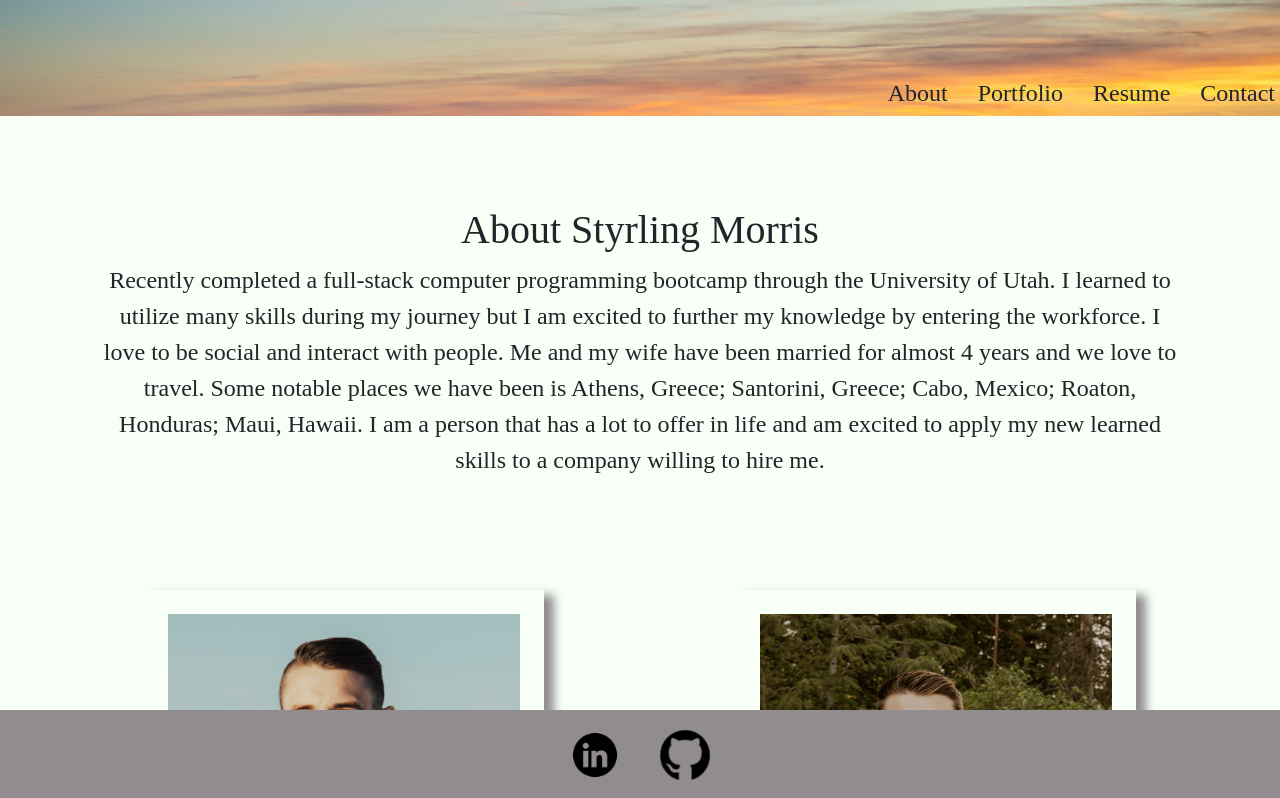
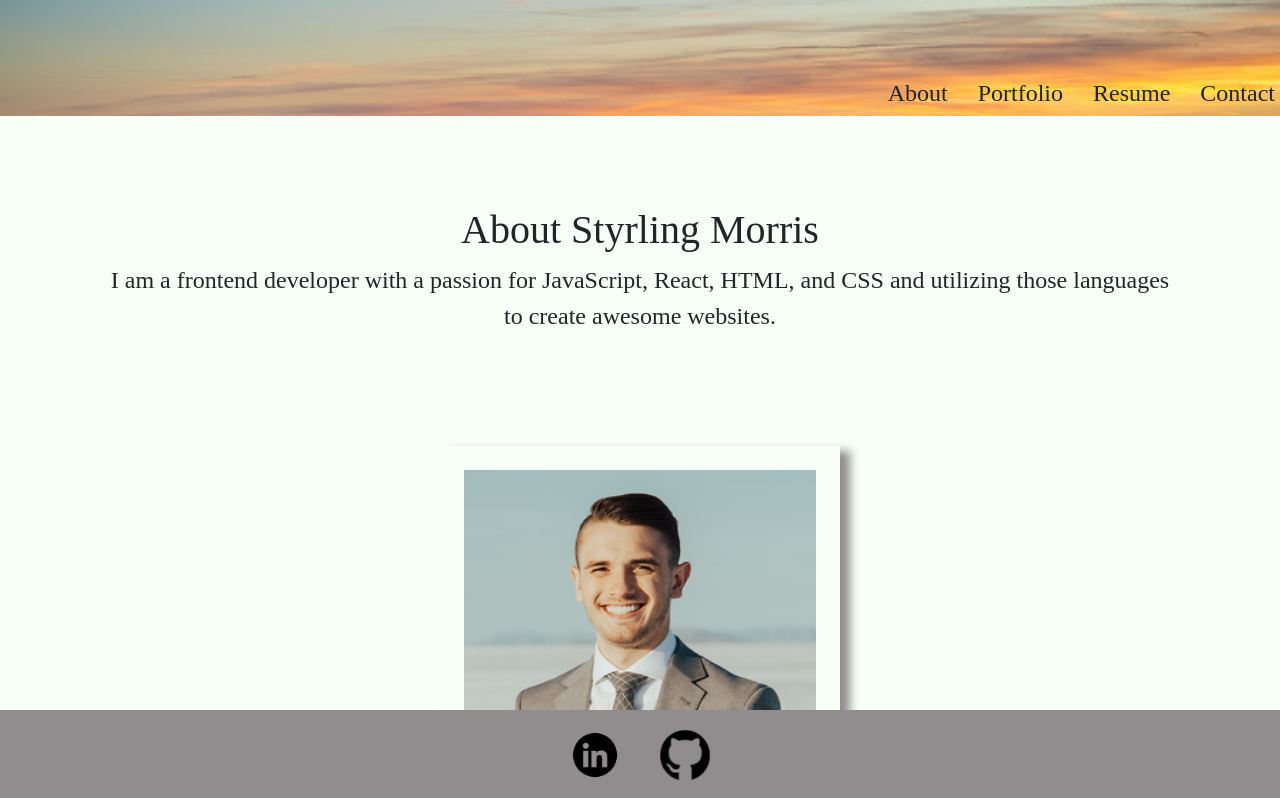
Before and after one commit to Styrlingjohn/React-Portfolio, a React (Create React App) app: page / in a window 1280 px wide. Shown: the top 798 px of the page. Built offline with nearby package versions, Linux system fonts and the light colour scheme; a web font is replaced by a local one.

Commit message:
changed some contact info stuff and pictures

```diff
--- a/package.json
+++ b/package.json
@@ -4,6 +4,7 @@
   "private": true,
   "resumepage": "https://Styrlingjohn.github.io/react-portfolio",
   "dependencies": {
+    "@emailjs/browser": "^3.11.0",
     "@stitches/react": "^1.2.8",
     "@testing-library/jest-dom": "^5.11.4",
     "@testing-library/react": "^11.1.0",
--- a/src/components/pages/About.js
+++ b/src/components/pages/About.js
@@ -1,6 +1,6 @@
 import React from 'react';
 
- function About() {
+function About() {
 
   const picCss = {
     boxShadow: '10px 5px 9px #918d8f',
@@ -11,15 +11,11 @@ import React from 'react';
     <div>
       <h1>About Styrling Morris</h1>
       <p className='About'>
-    Recently completed a full-stack computer programming bootcamp through the University of Utah. I learned to utilize many skills during my journey but
-    I am excited to further my knowledge by entering the workforce. I love to be social and interact with people.
-    Me and my wife have been married for almost 4 years and we love to travel. Some notable places we have been is
-    Athens, Greece; Santorini, Greece; Cabo, Mexico; Roaton, Honduras; Maui, Hawaii. I am a person that has a lot to
-    offer in life and am excited to apply my new learned skills to a company willing to hire me.
+      I am a frontend developer with a passion for JavaScript, React, HTML, and CSS and utilizing those languages to create awesome websites.
+
       </p>
+      <img style={picCss} className='Pics' src="/Headshot.png" alt='Pics' />
 
-      <img style= {picCss} className = 'Pics' src="/Headshot.png" alt='Pics' />
-      <img style= {picCss} className = 'Pics' src="/Savannah and I.png" alt='Pics' />
 
     </div>
   );
--- a/src/components/pages/Contact.js
+++ b/src/components/pages/Contact.js
@@ -1,5 +1,6 @@
 import React, { useState } from 'react';
 import { validateEmail } from '../utils/helpers';
+import emailjs from '@emailjs/browser';
 
 function Contact() {
 
@@ -44,9 +45,9 @@ function Contact() {
 
       return;
     }
-      if (email && Name && Comments){
+    if (email && Name && Comments) {
       setErrorMessage('Thank you for your feedback')
-
+      emailjs.sendForm('service_9rd3rly', 'template_mos4ibx', e.target, 'STzD5rA2GVFuRSRbZ')
       return;
     }
 
@@ -58,9 +59,9 @@ function Contact() {
   return (
     <div className='form'>
       <h1>Thanks for your interest, leave a comment about how I can improve. </h1>
-        <contact>
+      <form onSubmit={handleContactSubmit}>
         <input
-            className="form-input"
+          className="form-email-input"
           value={email}
           name="email"
           onChange={handleInputChange}
@@ -68,7 +69,7 @@ function Contact() {
           placeholder="email"
         />
         <input
-            className="form-input"
+          className="form-name-input"
           value={Name}
           name="Name"
           onChange={handleInputChange}
@@ -76,15 +77,15 @@ function Contact() {
           placeholder="name"
         />
         <input
-            className="form-input"
+          className="form-comment-input"
           value={Comments}
           name="Comments"
           onChange={handleInputChange}
           type="text"
           placeholder="Comments"
         />
-          <button className="form-input" type="button" onClick={handleContactSubmit}>Submit</button>
-        </contact>
+        <button className="form-input" type="submit" >Submit</button>
+      </form>
       {errorMessage && (
         <div>
           <p className="error-text">{errorMessage}</p>
```
Also changed, not shown: public/Savannah and I.png (deleted), 1 other file (tests, documents, lock files or other folders). Lines whose indentation alone changed are shown as unchanged.
